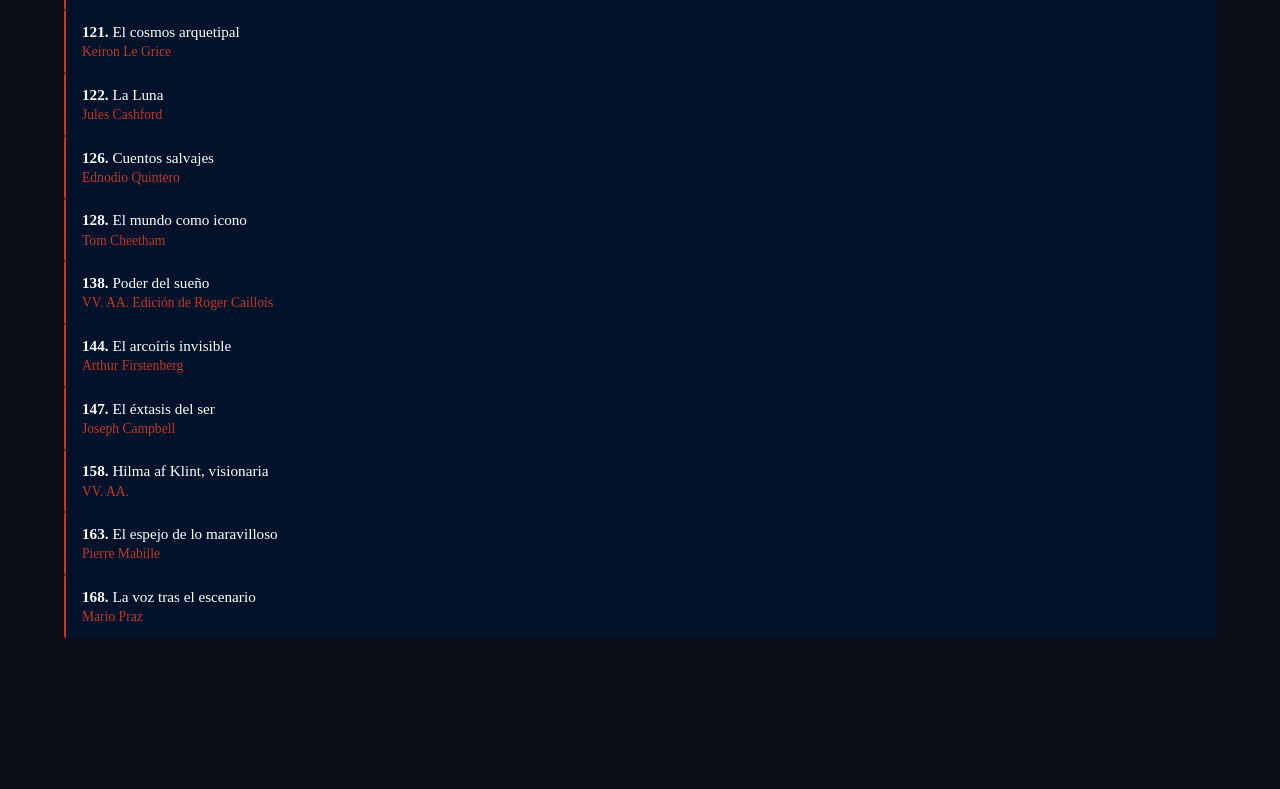
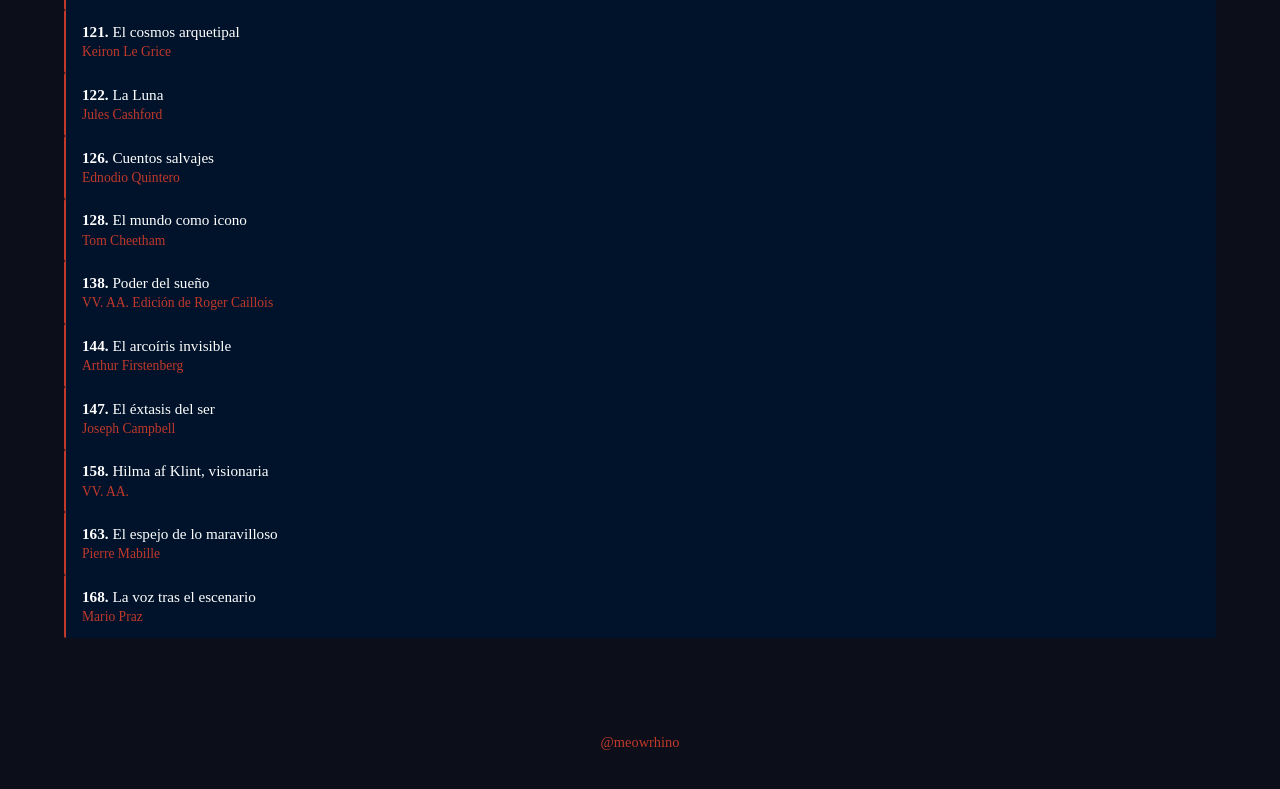
Before and after one commit to meowrhino/atalanta, a website: page index.html in a window 1280 px wide. Shown: the part 9345-10134 px from the top of the page. Before the commit the page ends 10095 px from the top, so only its background shows below. Drawn offline with Linux system fonts and the light colour scheme.

Commit message:
añadido footer con link a pagina neocities

```diff
--- a/index.html
+++ b/index.html
@@ -266,6 +266,24 @@
         align-items: flex-start;
         margin-bottom: 0.5rem;
       }*/
+
+      footer {
+        margin-top: 4rem;
+        text-align: center;
+        font-family: "Noto Serif JP", serif;
+        color: var(--rojo);
+        font-weight: 300;
+        font-size: 0.9rem;
+      }
+
+      footer a {
+        color: var(--rojo);
+        text-decoration: none;
+      }
+
+      footer a:hover {
+        text-decoration: underline;
+      }
     </style>
   </head>
   <body>
@@ -310,6 +328,12 @@
     <section>
       <div class="faltantes" id="faltantes"></div>
     </section>
+
+    <footer>
+      <p class="firma">
+        @<a href="https://meowrhino.neocities.org" target="_blank">meowrhino</a>
+      </p>
+    </footer>
 
     <script>
       async function cargarCatalogo() {
```
